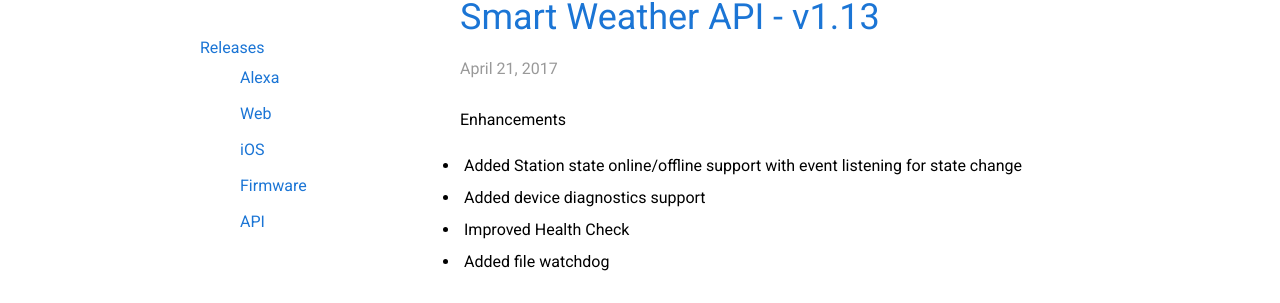
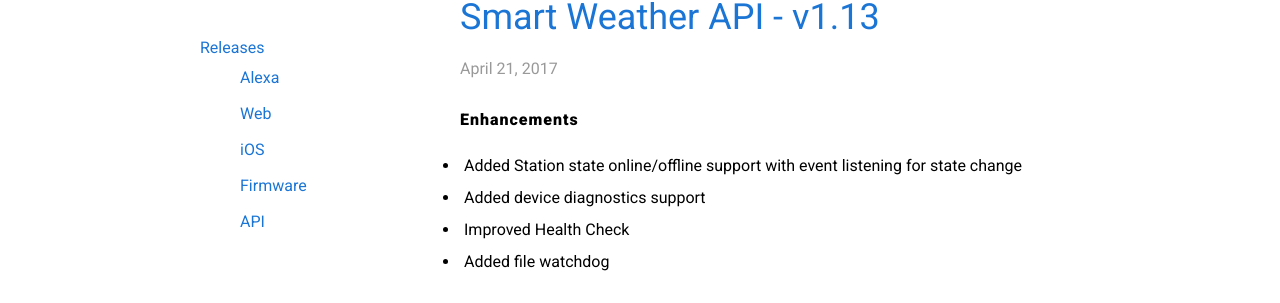
Before and after one commit to WeatherFlow/SmartWeather, a Jekyll site: the page built from releases/api.html, in a window 1280 px wide. Shown: the part 385-688 px from the top of the page. Built offline with Jekyll 4.4.1, drawn with Linux system fonts in a browser that asks for light colours; nearby versions of some CDN libraries.

Commit message:
Adding strong formatting

```diff
--- a/css/base.css
+++ b/css/base.css
@@ -52,6 +52,11 @@
 	font-size: 16px;
 	font-family: Roboto, Arial, sans-serif;
 	line-height: 24px;
+}
+
+strong {
+	font-weight: 900;
+	letter-spacing: 1px;
 }
 
 h2 {
```
